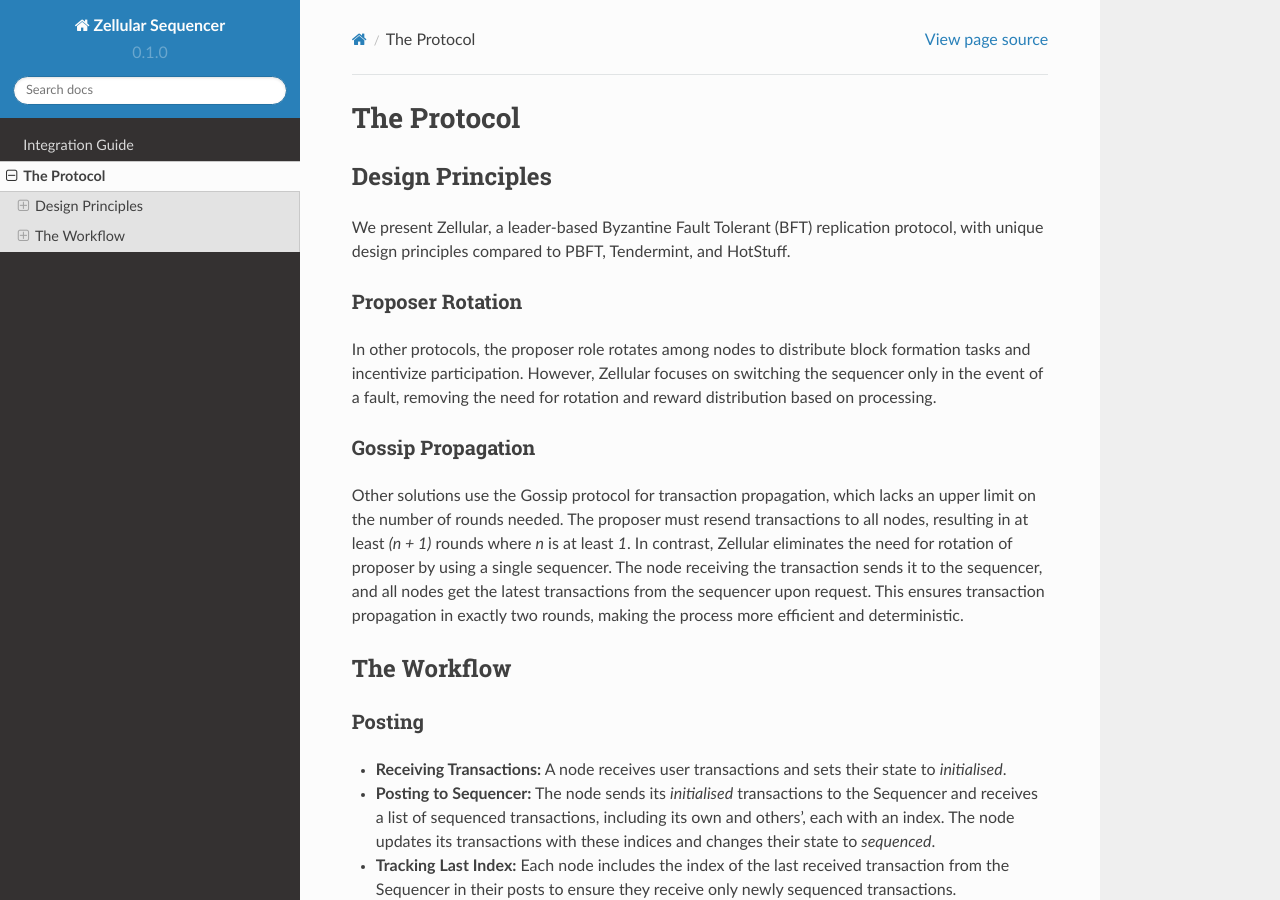
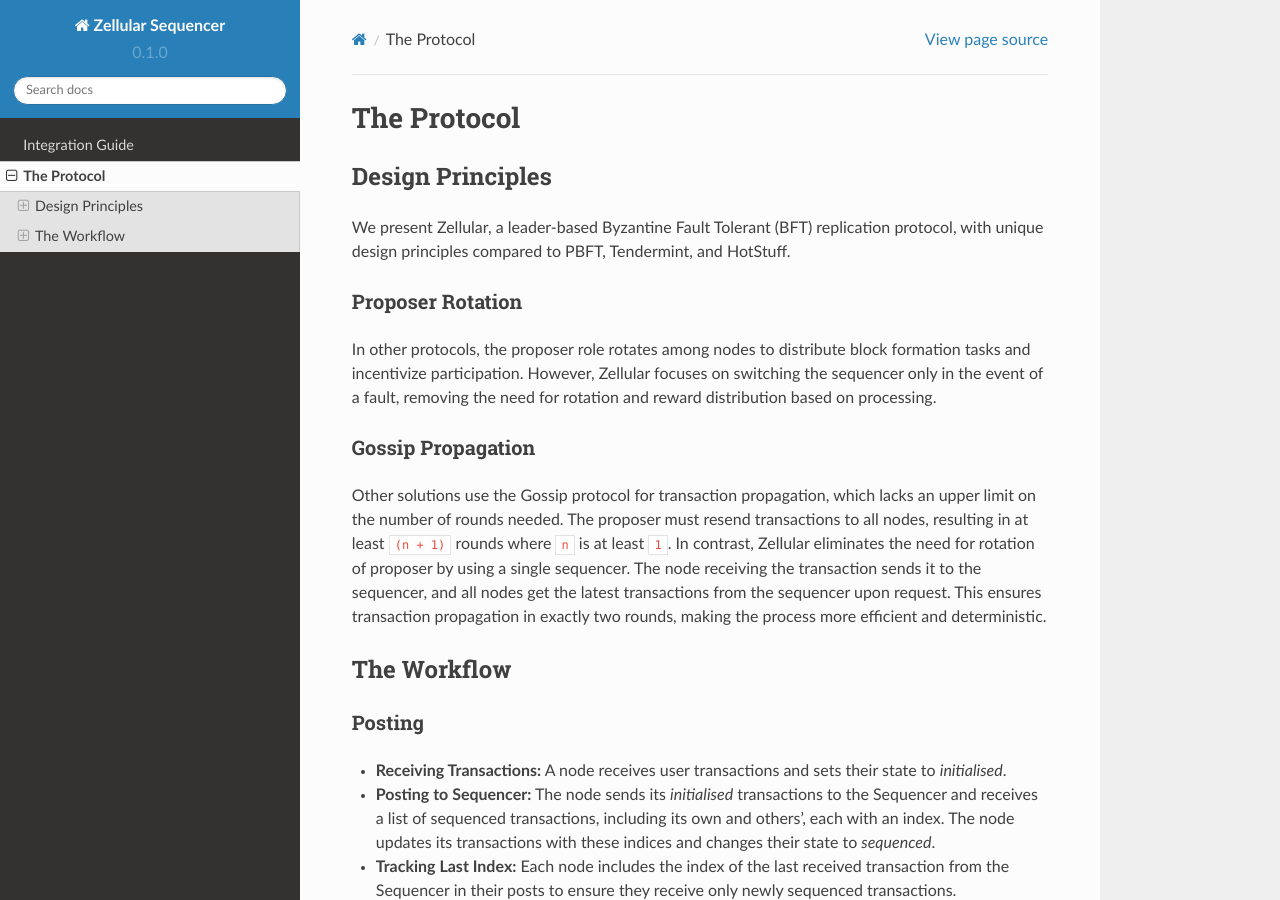
Before and after one commit to abramsymons/zellular-sequencer-docs, a Sphinx documentation site: the page built from docs/source/protocol.rst, in a window 1280 px wide and 900 px high. Built offline with Sphinx 7.4.7 and the Read the Docs theme 2.0.0, drawn with Linux system fonts in a browser that asks for light colours.

Commit message:
improve text

```diff
--- a/docs/source/protocol.rst
+++ b/docs/source/protocol.rst
@@ -14,7 +14,7 @@ In other protocols, the proposer role rotates among nodes to distribute block fo
 Gossip Propagation
 ~~~~~~~~~~~~~~~~~~
 
-Other solutions use the Gossip protocol for transaction propagation, which lacks an upper limit on the number of rounds needed. The proposer must resend transactions to all nodes, resulting in at least `(n + 1)` rounds where `n` is at least `1`. In contrast, Zellular eliminates the need for rotation of proposer by using a single sequencer. The node receiving the transaction sends it to the sequencer, and all nodes get the latest transactions from the sequencer upon request. This ensures transaction propagation in exactly two rounds, making the process more efficient and deterministic.
+Other solutions use the Gossip protocol for transaction propagation, which lacks an upper limit on the number of rounds needed. The proposer must resend transactions to all nodes, resulting in at least ``(n + 1)`` rounds where ``n`` is at least ``1``. In contrast, Zellular eliminates the need for rotation of proposer by using a single sequencer. The node receiving the transaction sends it to the sequencer, and all nodes get the latest transactions from the sequencer upon request. This ensures transaction propagation in exactly two rounds, making the process more efficient and deterministic.
 
 The Workflow
 ------------
```
